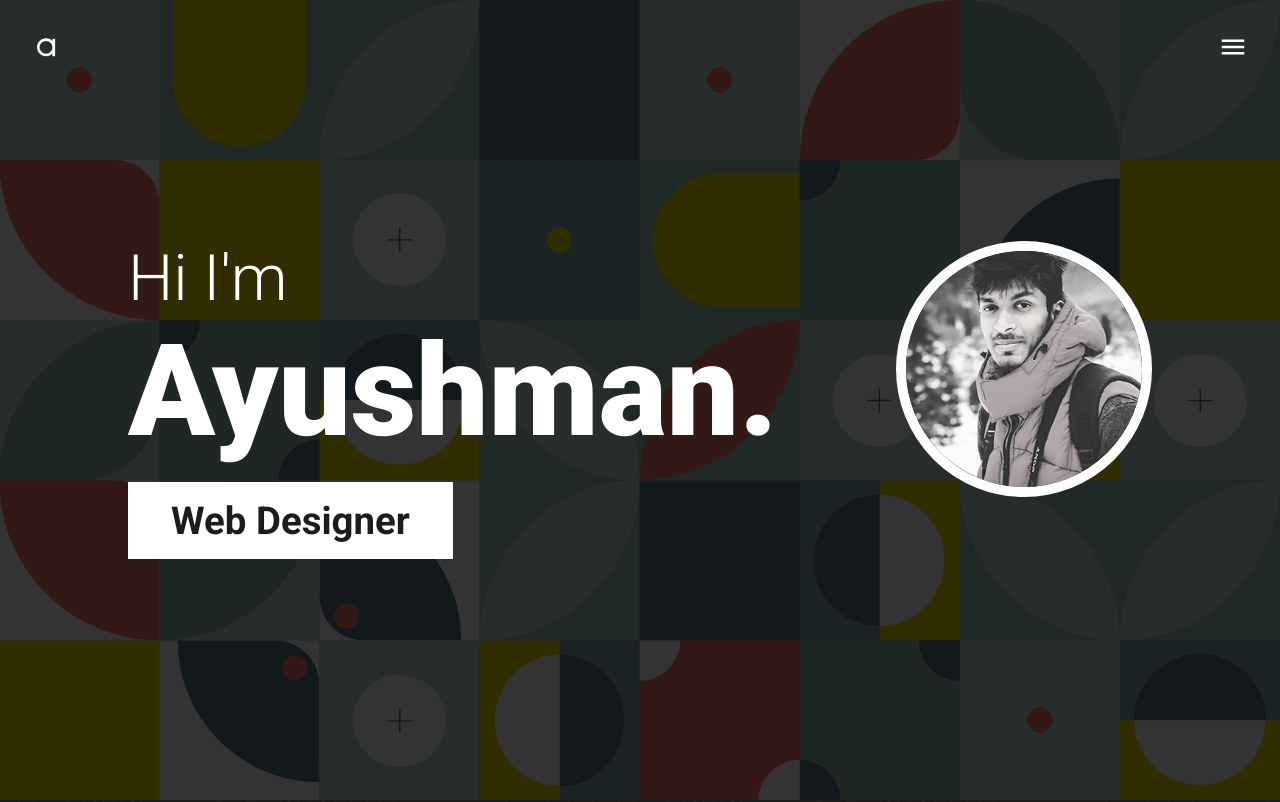
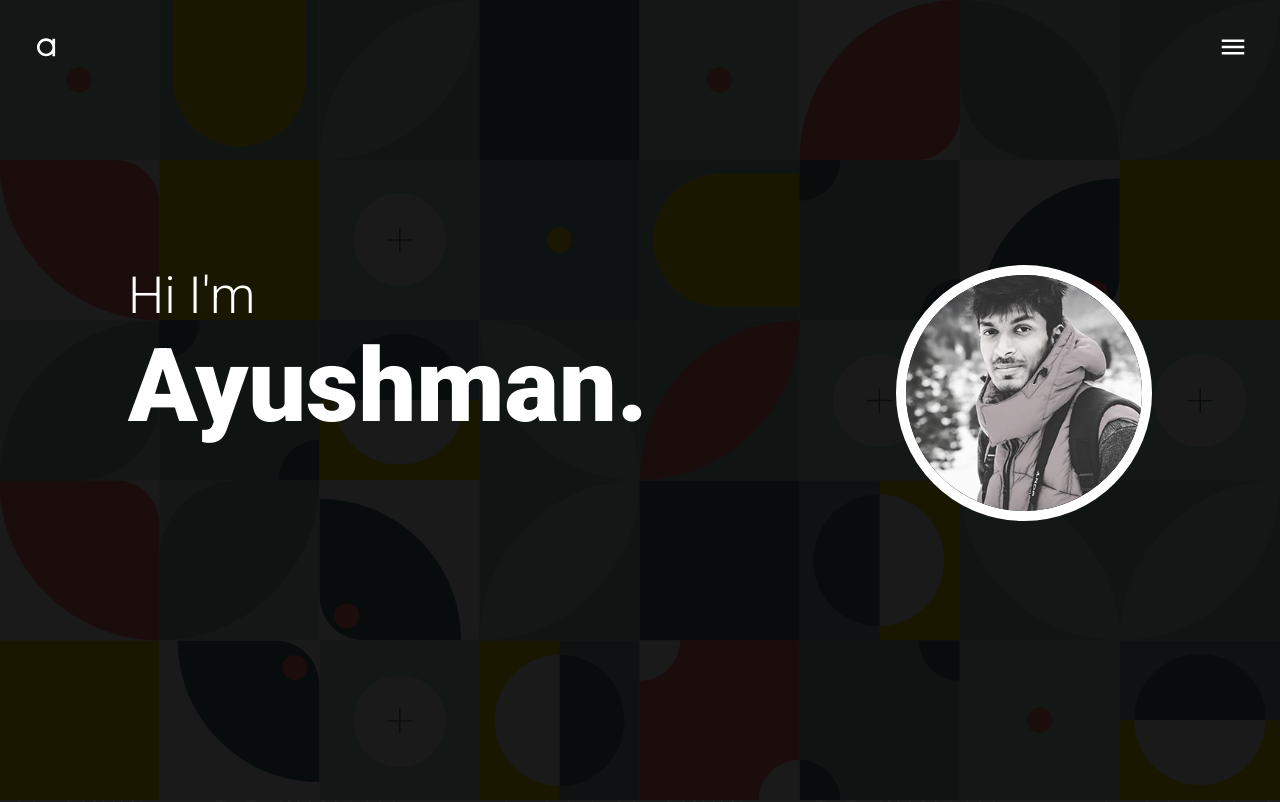
Before and after one commit to ayushman-git/portfolio, a Vue app: page / in a window 1280 px wide. Shown: the top 802 px of the page. Built offline with nearby package versions, Linux system fonts and the light colour scheme.

Commit message:
changed button, added smooth scroll

```diff
--- a/src/components/Hero.vue
+++ b/src/components/Hero.vue
@@ -3,14 +3,8 @@
     <div class="hero-text">
       <h1 ref="greeting">Hi I'm</h1>
       <h2 ref="name">Ayushman.</h2>
-      <div
-        @click="goToMe"
-        ref="profession"
-        @mouseenter="professionHover"
-        @mouseleave="professionHoverLeave"
-        class="title-wrapper"
-      >
-        <h3>Web Designer</h3>
+      <div ref="profession" @click="goToMe" class="title-wrapper">
+        <h3>Front-end Developer</h3>
       </div>
     </div>
     <aside class="hero-image">
@@ -41,25 +35,25 @@ export default {
       y: -20,
       opacity: 0,
       duration: 0.5,
-      ease: "back.out(1.7)"
+      ease: "back.out(1.7)",
     });
     timeline.from(name, {
       y: -20,
       opacity: 0,
       duration: 0.5,
-      ease: "back.out(1.7)"
+      ease: "back.out(1.7)",
     });
     timeline.from(profession, {
       y: -40,
       opacity: 0,
       duration: 0.5,
-      ease: "back.out(1.7)"
+      ease: "back.out(1.7)",
     });
     tl.from(img, {
       y: -80,
       opacity: 0,
       duration: 1,
-      ease: "back.out(1.7)"
+      ease: "back.out(1.7)",
     });
   },
   methods: {
@@ -69,7 +63,7 @@ export default {
 
       tl.to(img, {
         boxShadow: "0px 0px 15px 0px rgba(0,0,0,0.55)",
-        scale: 1.1
+        scale: 1.1,
       });
     },
     imagePopdown() {
@@ -77,35 +71,13 @@ export default {
       const tl = new TimelineLite();
 
       tl.to(img, {
-        scale: 1
-      });
-    },
-    professionHover() {
-      const { profession } = this.$refs;
-      const tl = new TimelineLite();
-
-      tl.to(profession, {
-        width: "100%",
-        backgroundColor: "#59FF9C",
-        duration: 0.5,
-        ease: "expo.out"
-      });
-    },
-    professionHoverLeave() {
-      const { profession } = this.$refs;
-      const tl = new TimelineLite();
-
-      tl.to(profession, {
-        width: "50%",
-        backgroundColor: "white",
-        duration: 0.5,
-        ease: "expo.out"
+        scale: 1,
       });
     },
     goToMe() {
-      window.open("/#me", "_self");
-    }
-  }
+      document.getElementById("me").scrollIntoView({ behavior: "smooth" });
+    },
+  },
 };
 </script>
 
@@ -120,16 +92,16 @@ main {
 h1 {
   margin: 0;
   font-weight: 300;
-  font-size: clamp(42px, 5vw, 5vw);
+  font-size: clamp(32px, 4vw, 52px);
 }
 h2 {
   margin: 0;
-  font-size: clamp(72px, 10vw, 10vw);
+  font-size: clamp(62px, 8vw, 140px);
   font-weight: 900;
 }
 h3 {
   text-align: center;
-  font-size: clamp(24px, 3vw, 48px);
+  font-size: clamp(20px, 2.8vw, 44px);
   margin: 0;
   font-weight: 700;
 }
@@ -142,9 +114,15 @@ img {
   cursor: pointer;
   margin-top: 1em;
   padding: 1em;
-  width: 50%;
+  width: 100%;
   background-color: white;
   color: #1c1c1c;
+  transition: all 0.2s ease-in-out;
+  z-index: 2;
+  border-radius: 50px;
+}
+.title-wrapper:hover {
+  background-color: #23c481;
 }
 
 @media (max-width: 700px) {
--- a/src/section/Home.vue
+++ b/src/section/Home.vue
@@ -27,7 +27,7 @@ export default {
   width: 100vw; height: 100vh;
   background-image: url("../assets/pattern/Reuss.svg");
   background-size: cover;
-  filter:brightness(0.2);
+  filter:brightness(0.1);
   z-index: 0;
 }
 .hero {
```
